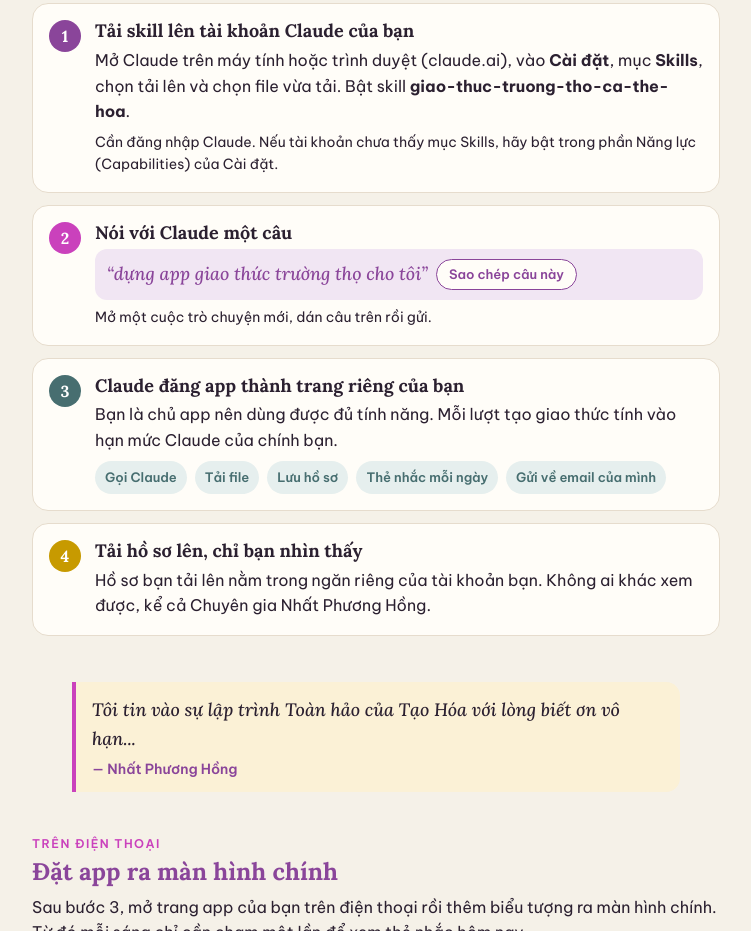
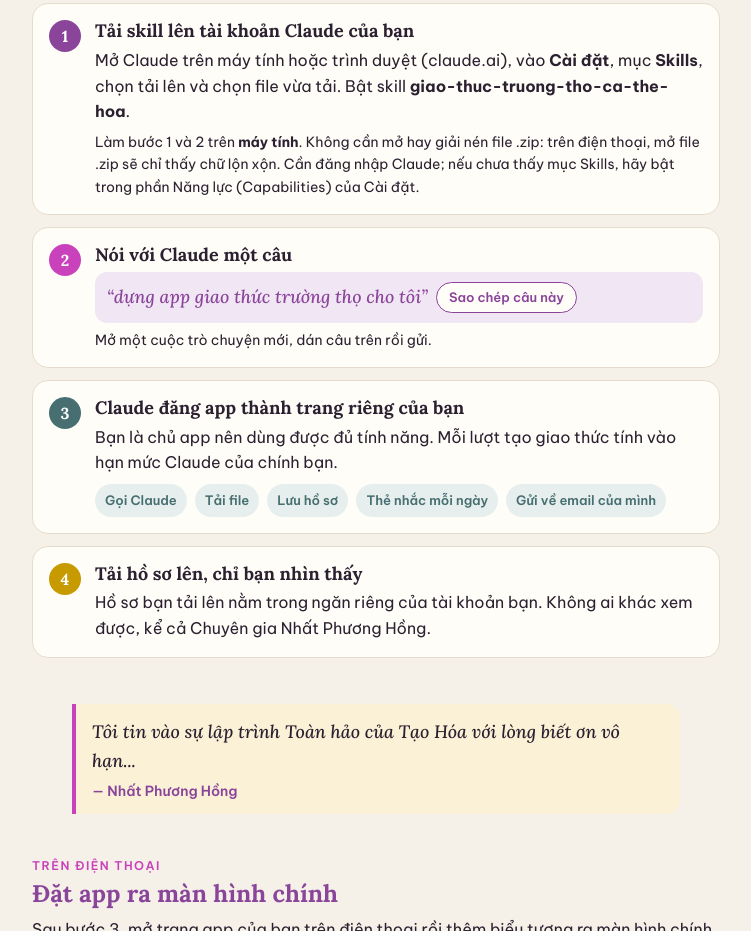
Before and after one commit to vietwise/thuan-gene-truong-tho, a plain HTML site: page index.html in a window 1280 px wide. Shown: the part 872-1803 px from the top of the page, without its empty margins (264-1015 px from the left). Drawn offline with Linux system fonts and the light colour scheme.

Commit message:
Gói skill: app khai báo UTF-8 (sửa chữ lỗi khi mở trên điện thoại); dặn làm bước 1-2 trên máy tính
Co-Authored-By: Claude Opus 5.5 <noreply@anthropic.com>
Claude-Session: https://claude.ai/code/session_01WL6YcgPccCePmUSF8QNJWw

```diff
--- a/index.html
+++ b/index.html
@@ -137,7 +137,7 @@ p{margin:0}
       <li class="step">
         <h3>Tải skill lên tài khoản Claude của bạn</h3>
         <p>Mở Claude trên máy tính hoặc trình duyệt (claude.ai), vào <b>Cài đặt</b>, mục <b>Skills</b>, chọn tải lên và chọn file vừa tải. Bật skill <b>giao-thuc-truong-tho-ca-the-hoa</b>.</p>
-        <p class="mini">Cần đăng nhập Claude. Nếu tài khoản chưa thấy mục Skills, hãy bật trong phần Năng lực (Capabilities) của Cài đặt.</p>
+        <p class="mini">Làm bước 1 và 2 trên <b>máy tính</b>. Không cần mở hay giải nén file .zip: trên điện thoại, mở file .zip sẽ chỉ thấy chữ lộn xộn. Cần đăng nhập Claude; nếu chưa thấy mục Skills, hãy bật trong phần Năng lực (Capabilities) của Cài đặt.</p>
       </li>
       <li class="step">
         <h3>Nói với Claude một câu</h3>
```
Also changed, not shown: 1 other file.
